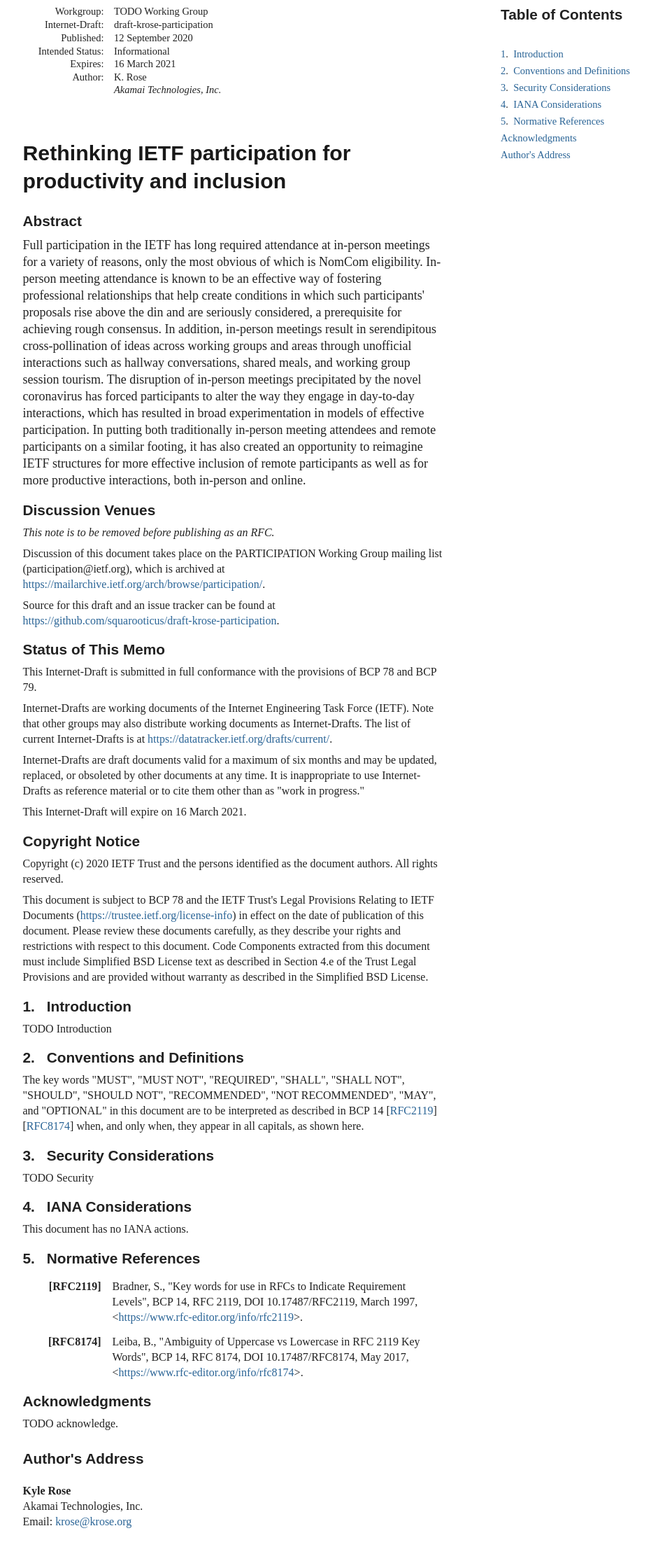
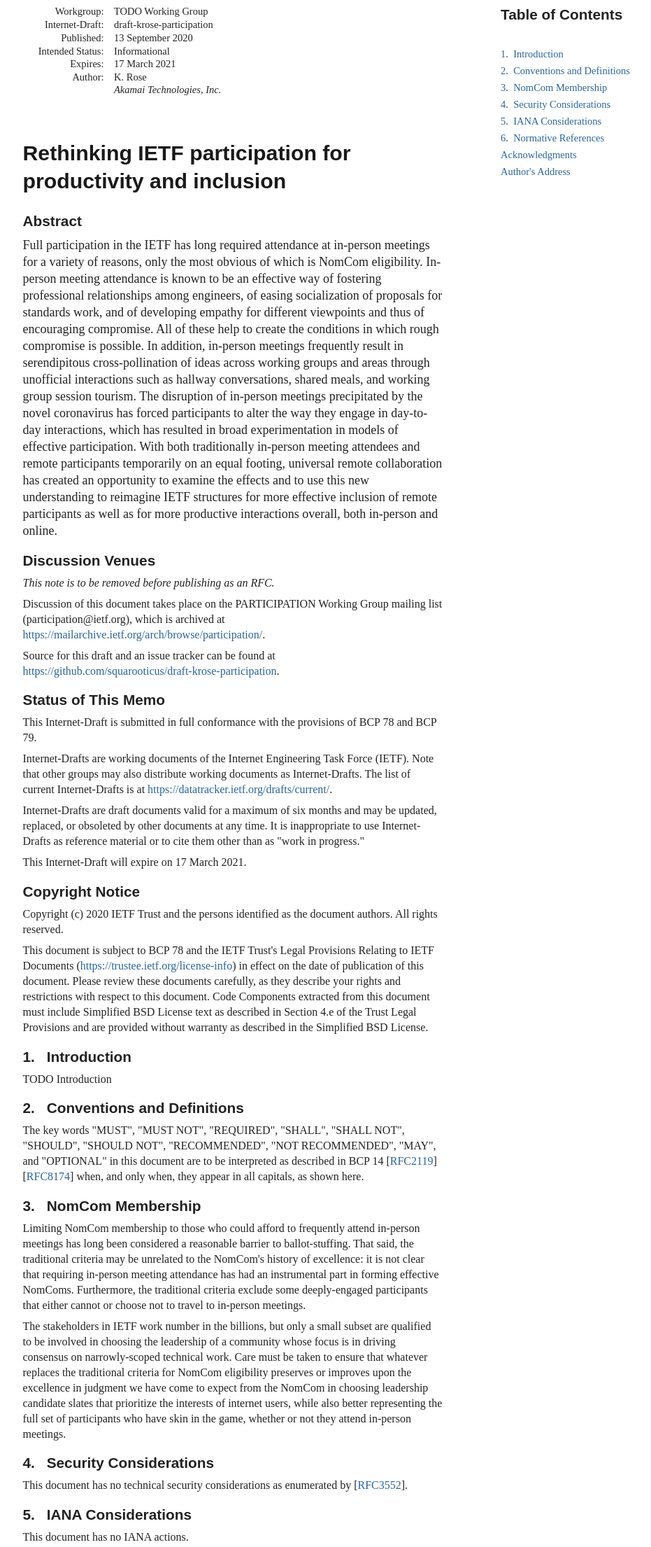
Before and after one commit to squarooticus/draft-krose-participation, a plain HTML site: page draft-krose-participation.html in a window 1280 px wide. Shown: the part 68-2278 px from the top of the page at 70% size, without its empty margins (92-1023 px from the left). Drawn offline with Linux system fonts and the light colour scheme; a web font is replaced by a local one.

Commit message:
Script updating gh-pages from 2706251. [ci skip]

```diff
--- a/draft-krose-participation.html
+++ b/draft-krose-participation.html
@@ -8,10 +8,11 @@
 <meta content="Kyle Rose" name="author">
 <meta content="
        Full participation in the IETF has long required attendance at in-person meetings for a variety of reasons, only the most obvious of which is NomCom eligibility.
-In-person meeting attendance is known to be an effective way of fostering professional relationships that help create conditions in which such participants' proposals rise above the din and are seriously considered, a prerequisite for achieving rough consensus.
-In addition, in-person meetings result in serendipitous cross-pollination of ideas across working groups and areas through unofficial interactions such as hallway conversations, shared meals, and working group session tourism.
+In-person meeting attendance is known to be an effective way of fostering professional relationships among engineers, of easing socialization of proposals for standards work, and of developing empathy for different viewpoints and thus of encouraging compromise.
+All of these help to create the conditions in which rough compromise is possible.
+In addition, in-person meetings frequently result in serendipitous cross-pollination of ideas across working groups and areas through unofficial interactions such as hallway conversations, shared meals, and working group session tourism.
 The disruption of in-person meetings precipitated by the novel coronavirus has forced participants to alter the way they engage in day-to-day interactions, which has resulted in broad experimentation in models of effective participation.
-In putting both traditionally in-person meeting attendees and remote participants on a similar footing, it has also created an opportunity to reimagine IETF structures for more effective inclusion of remote participants as well as for more productive interactions, both in-person and online.
+With both traditionally in-person meeting attendees and remote participants temporarily on an equal footing, universal remote collaboration has created an opportunity to examine the effects and to use this new understanding to reimagine IETF structures for more effective inclusion of remote participants as well as for more productive interactions overall, both in-person and online.
     " name="description">
 <meta content="xml2rfc 2.47.0" name="generator">
 <meta content="Internet-Draft" name="keyword">
@@ -808,7 +809,7 @@ address div.right {
 </tr></thead>
 <tfoot><tr>
 <td class="left">Rose</td>
-<td class="center">Expires 16 March 2021</td>
+<td class="center">Expires 17 March 2021</td>
 <td class="right">[Page]</td>
 </tr></tfoot>
 </table>
@@ -821,12 +822,12 @@ address div.right {
 <dd class="internet-draft">draft-krose-participation</dd>
 <dt class="label-published">Published:</dt>
 <dd class="published">
-<time datetime="2020-09-12" class="published">12 September 2020</time>
+<time datetime="2020-09-13" class="published">13 September 2020</time>
     </dd>
 <dt class="label-intended-status">Intended Status:</dt>
 <dd class="intended-status">Informational</dd>
 <dt class="label-expires">Expires:</dt>
-<dd class="expires"><time datetime="2021-03-16">16 March 2021</time></dd>
+<dd class="expires"><time datetime="2021-03-17">17 March 2021</time></dd>
 <dt class="label-authors">Author:</dt>
 <dd class="authors">
 <div class="author">
@@ -840,10 +841,11 @@ address div.right {
 <section id="section-abstract">
       <h2 id="abstract"><a href="#abstract" class="selfRef">Abstract</a></h2>
 <p id="section-abstract-1">Full participation in the IETF has long required attendance at in-person meetings for a variety of reasons, only the most obvious of which is NomCom eligibility.
-In-person meeting attendance is known to be an effective way of fostering professional relationships that help create conditions in which such participants' proposals rise above the din and are seriously considered, a prerequisite for achieving rough consensus.
-In addition, in-person meetings result in serendipitous cross-pollination of ideas across working groups and areas through unofficial interactions such as hallway conversations, shared meals, and working group session tourism.
+In-person meeting attendance is known to be an effective way of fostering professional relationships among engineers, of easing socialization of proposals for standards work, and of developing empathy for different viewpoints and thus of encouraging compromise.
+All of these help to create the conditions in which rough compromise is possible.
+In addition, in-person meetings frequently result in serendipitous cross-pollination of ideas across working groups and areas through unofficial interactions such as hallway conversations, shared meals, and working group session tourism.
 The disruption of in-person meetings precipitated by the novel coronavirus has forced participants to alter the way they engage in day-to-day interactions, which has resulted in broad experimentation in models of effective participation.
-In putting both traditionally in-person meeting attendees and remote participants on a similar footing, it has also created an opportunity to reimagine IETF structures for more effective inclusion of remote participants as well as for more productive interactions, both in-person and online.<a href="#section-abstract-1" class="pilcrow">¶</a></p>
+With both traditionally in-person meeting attendees and remote participants temporarily on an equal footing, universal remote collaboration has created an opportunity to examine the effects and to use this new understanding to reimagine IETF structures for more effective inclusion of remote participants as well as for more productive interactions overall, both in-person and online.<a href="#section-abstract-1" class="pilcrow">¶</a></p>
 </section>
 <section class="note rfcEditorRemove" id="section-note.1">
       <h2 id="name-discussion-venues">
@@ -875,7 +877,7 @@ In putting both traditionally in-person meeting attendees and remote participant
         time. It is inappropriate to use Internet-Drafts as reference
         material or to cite them other than as "work in progress."<a href="#section-boilerplate.1-3" class="pilcrow">¶</a></p>
 <p id="section-boilerplate.1-4">
-        This Internet-Draft will expire on 16 March 2021.<a href="#section-boilerplate.1-4" class="pilcrow">¶</a></p>
+        This Internet-Draft will expire on 17 March 2021.<a href="#section-boilerplate.1-4" class="pilcrow">¶</a></p>
 </section>
 </div>
 <div id="copyright">
@@ -903,27 +905,30 @@ In putting both traditionally in-person meeting attendees and remote participant
         <a href="#" onclick="scroll(0,0)" class="toplink">▲</a><h2 id="name-table-of-contents">
 <a href="#name-table-of-contents" class="section-name selfRef">Table of Contents</a>
         </h2>
-<nav class="toc"><ul class="compact toc ulEmpty">
-<li class="compact toc ulEmpty" id="section-toc.1-1.1">
+<nav class="toc"><ul class="toc compact ulEmpty">
+<li class="toc compact ulEmpty" id="section-toc.1-1.1">
             <p id="section-toc.1-1.1.1" class="keepWithNext"><a href="#section-1" class="xref">1</a>.  <a href="#name-introduction" class="xref">Introduction</a><a href="#section-toc.1-1.1.1" class="pilcrow">¶</a></p>
 </li>
-          <li class="compact toc ulEmpty" id="section-toc.1-1.2">
+          <li class="toc compact ulEmpty" id="section-toc.1-1.2">
             <p id="section-toc.1-1.2.1" class="keepWithNext"><a href="#section-2" class="xref">2</a>.  <a href="#name-conventions-and-definitions" class="xref">Conventions and Definitions</a><a href="#section-toc.1-1.2.1" class="pilcrow">¶</a></p>
 </li>
-          <li class="compact toc ulEmpty" id="section-toc.1-1.3">
-            <p id="section-toc.1-1.3.1" class="keepWithNext"><a href="#section-3" class="xref">3</a>.  <a href="#name-security-considerations" class="xref">Security Considerations</a><a href="#section-toc.1-1.3.1" class="pilcrow">¶</a></p>
+          <li class="toc compact ulEmpty" id="section-toc.1-1.3">
+            <p id="section-toc.1-1.3.1" class="keepWithNext"><a href="#section-3" class="xref">3</a>.  <a href="#name-nomcom-membership" class="xref">NomCom Membership</a><a href="#section-toc.1-1.3.1" class="pilcrow">¶</a></p>
 </li>
-          <li class="compact toc ulEmpty" id="section-toc.1-1.4">
-            <p id="section-toc.1-1.4.1"><a href="#section-4" class="xref">4</a>.  <a href="#name-iana-considerations" class="xref">IANA Considerations</a><a href="#section-toc.1-1.4.1" class="pilcrow">¶</a></p>
+          <li class="toc compact ulEmpty" id="section-toc.1-1.4">
+            <p id="section-toc.1-1.4.1"><a href="#section-4" class="xref">4</a>.  <a href="#name-security-considerations" class="xref">Security Considerations</a><a href="#section-toc.1-1.4.1" class="pilcrow">¶</a></p>
 </li>
-          <li class="compact toc ulEmpty" id="section-toc.1-1.5">
-            <p id="section-toc.1-1.5.1"><a href="#section-5" class="xref">5</a>.  <a href="#name-normative-references" class="xref">Normative References</a><a href="#section-toc.1-1.5.1" class="pilcrow">¶</a></p>
+          <li class="toc compact ulEmpty" id="section-toc.1-1.5">
+            <p id="section-toc.1-1.5.1"><a href="#section-5" class="xref">5</a>.  <a href="#name-iana-considerations" class="xref">IANA Considerations</a><a href="#section-toc.1-1.5.1" class="pilcrow">¶</a></p>
 </li>
-          <li class="compact toc ulEmpty" id="section-toc.1-1.6">
-            <p id="section-toc.1-1.6.1"><a href="#section-appendix.a" class="xref"></a><a href="#name-acknowledgments" class="xref">Acknowledgments</a><a href="#section-toc.1-1.6.1" class="pilcrow">¶</a></p>
+          <li class="toc compact ulEmpty" id="section-toc.1-1.6">
+            <p id="section-toc.1-1.6.1"><a href="#section-6" class="xref">6</a>.  <a href="#name-normative-references" class="xref">Normative References</a><a href="#section-toc.1-1.6.1" class="pilcrow">¶</a></p>
 </li>
-          <li class="compact toc ulEmpty" id="section-toc.1-1.7">
-            <p id="section-toc.1-1.7.1"><a href="#section-appendix.b" class="xref"></a><a href="#name-authors-address" class="xref">Author's Address</a><a href="#section-toc.1-1.7.1" class="pilcrow">¶</a></p>
+          <li class="toc compact ulEmpty" id="section-toc.1-1.7">
+            <p id="section-toc.1-1.7.1"><a href="#section-appendix.a" class="xref"></a><a href="#name-acknowledgments" class="xref">Acknowledgments</a><a href="#section-toc.1-1.7.1" class="pilcrow">¶</a></p>
+</li>
+          <li class="toc compact ulEmpty" id="section-toc.1-1.8">
+            <p id="section-toc.1-1.8.1"><a href="#section-appendix.b" class="xref"></a><a href="#name-authors-address" class="xref">Author's Address</a><a href="#section-toc.1-1.8.1" class="pilcrow">¶</a></p>
 </li>
         </ul>
 </nav>
@@ -948,30 +953,43 @@ document are to be interpreted as described in BCP 14 <span>[<a href="#RFC2119"
 when, and only when, they appear in all capitals, as shown here.<a href="#section-2-1" class="pilcrow">¶</a></p>
 </section>
 </div>
+<div id="nomcom-membership">
+<section id="section-3">
+      <h2 id="name-nomcom-membership">
+<a href="#section-3" class="section-number selfRef">3. </a><a href="#name-nomcom-membership" class="section-name selfRef">NomCom Membership</a>
+      </h2>
+<p id="section-3-1">Limiting NomCom membership to those who could afford to frequently attend in-person meetings has long been considered a reasonable barrier to ballot-stuffing. That said, the traditional criteria may be unrelated to the NomCom's history of excellence: it is not clear that requiring in-person meeting attendance has had an instrumental part in forming effective NomComs. Furthermore, the traditional criteria exclude some deeply-engaged participants that either cannot or choose not to travel to in-person meetings.<a href="#section-3-1" class="pilcrow">¶</a></p>
+<p id="section-3-2">The stakeholders in IETF work number in the billions, but only a small subset are qualified to be involved in choosing the leadership of a community whose focus is in driving consensus on narrowly-scoped technical work. Care must be taken to ensure that whatever replaces the traditional criteria for NomCom eligibility preserves or improves upon the excellence in judgment we have come to expect from the NomCom in choosing leadership candidate slates that prioritize the interests of internet users, while also better representing the full set of participants who have skin in the game, whether or not they attend in-person meetings.<a href="#section-3-2" class="pilcrow">¶</a></p>
+</section>
+</div>
 <div id="security-considerations">
-<section id="section-3">
+<section id="section-4">
       <h2 id="name-security-considerations">
-<a href="#section-3" class="section-number selfRef">3. </a><a href="#name-security-considerations" class="section-name selfRef">Security Considerations</a>
+<a href="#section-4" class="section-number selfRef">4. </a><a href="#name-security-considerations" class="section-name selfRef">Security Considerations</a>
       </h2>
-<p id="section-3-1">TODO Security<a href="#section-3-1" class="pilcrow">¶</a></p>
+<p id="section-4-1">This document has no technical security considerations as enumerated by <span>[<a href="#RFC3552" class="xref">RFC3552</a>]</span>.<a href="#section-4-1" class="pilcrow">¶</a></p>
 </section>
 </div>
 <div id="iana-considerations">
-<section id="section-4">
+<section id="section-5">
       <h2 id="name-iana-considerations">
-<a href="#section-4" class="section-number selfRef">4. </a><a href="#name-iana-considerations" class="section-name selfRef">IANA Considerations</a>
+<a href="#section-5" class="section-number selfRef">5. </a><a href="#name-iana-considerations" class="section-name selfRef">IANA Considerations</a>
       </h2>
-<p id="section-4-1">This document has no IANA actions.<a href="#section-4-1" class="pilcrow">¶</a></p>
+<p id="section-5-1">This document has no IANA actions.<a href="#section-5-1" class="pilcrow">¶</a></p>
 </section>
 </div>
-<section id="section-5">
+<section id="section-6">
       <h2 id="name-normative-references">
-<a href="#section-5" class="section-number selfRef">5. </a><a href="#name-normative-references" class="section-name selfRef">Normative References</a>
+<a href="#section-6" class="section-number selfRef">6. </a><a href="#name-normative-references" class="section-name selfRef">Normative References</a>
       </h2>
 <dl class="references">
 <dt id="RFC2119">[RFC2119]</dt>
       <dd>
 <span class="refAuthor">Bradner, S.</span>, <span class="refTitle">"Key words for use in RFCs to Indicate Requirement Levels"</span>, <span class="seriesInfo">BCP 14</span>, <span class="seriesInfo">RFC 2119</span>, <span class="seriesInfo">DOI 10.17487/RFC2119</span>, <time datetime="1997-03" class="refDate">March 1997</time>, <span>&lt;<a href="https://www.rfc-editor.org/info/rfc2119">https://www.rfc-editor.org/info/rfc2119</a>&gt;</span>. </dd>
+<dd class="break"></dd>
+<dt id="RFC3552">[RFC3552]</dt>
+      <dd>
+<span class="refAuthor">Rescorla, E.</span><span class="refAuthor"> and B. Korver</span>, <span class="refTitle">"Guidelines for Writing RFC Text on Security Considerations"</span>, <span class="seriesInfo">BCP 72</span>, <span class="seriesInfo">RFC 3552</span>, <span class="seriesInfo">DOI 10.17487/RFC3552</span>, <time datetime="2003-07" class="refDate">July 2003</time>, <span>&lt;<a href="https://www.rfc-editor.org/info/rfc3552">https://www.rfc-editor.org/info/rfc3552</a>&gt;</span>. </dd>
 <dd class="break"></dd>
 <dt id="RFC8174">[RFC8174]</dt>
     <dd>
```
Also changed, not shown: draft-krose-participation.txt.
